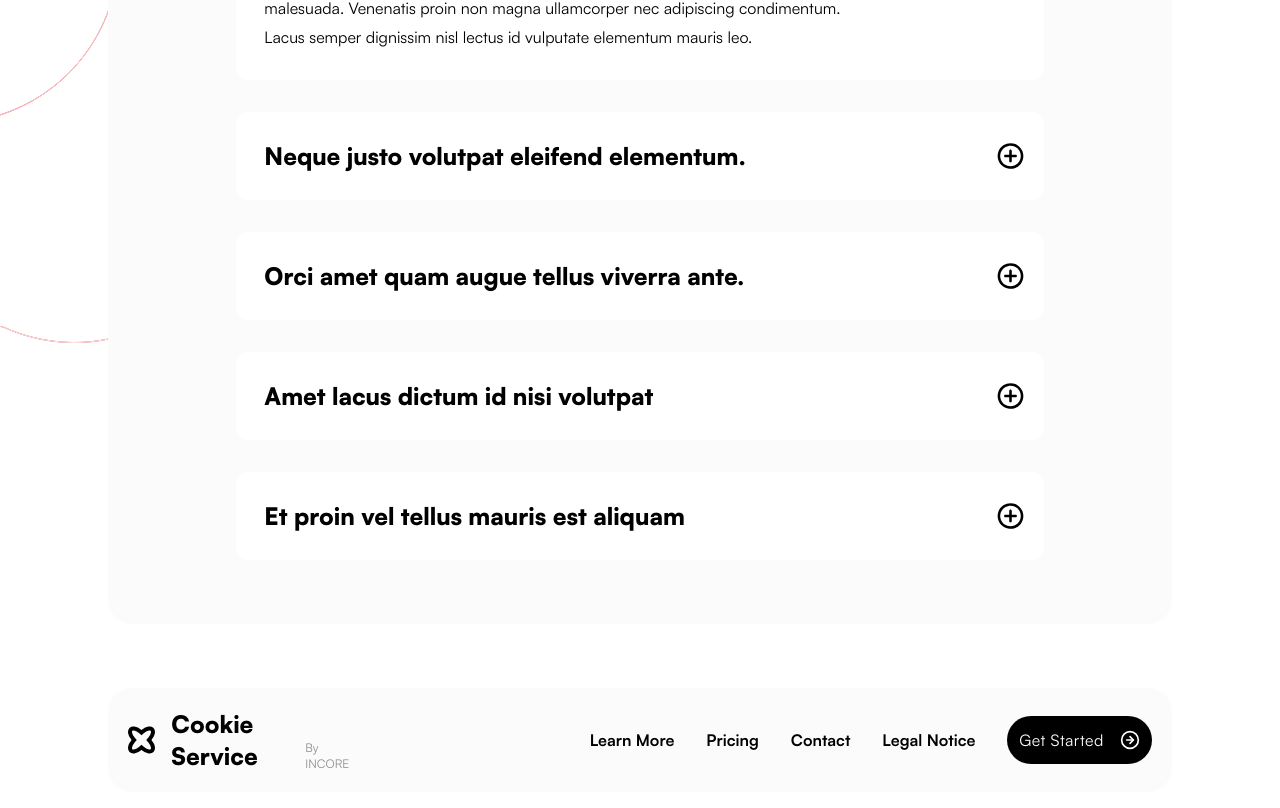
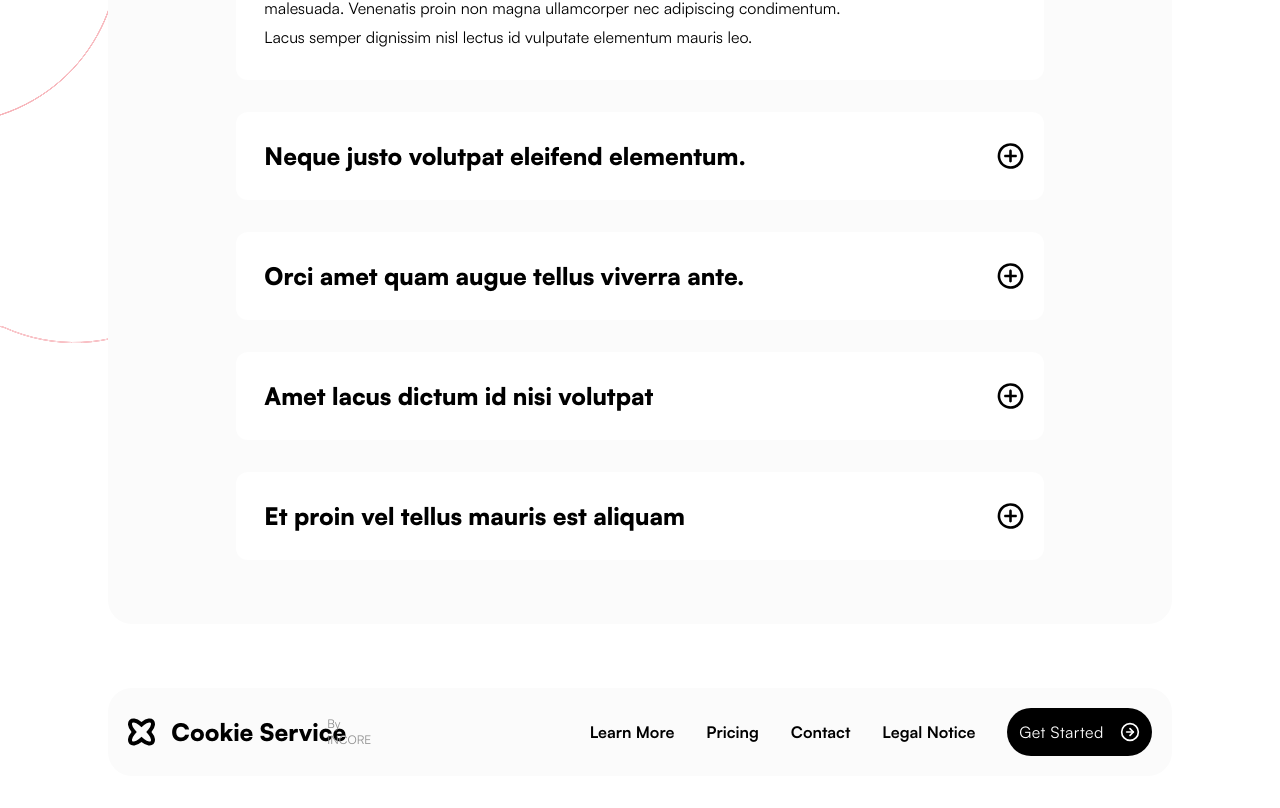
Before and after one commit to al1yew/cookies_app_submission, a Next.js app: page / in a window 1280 px wide. Shown: the part 4146-4954 px from the top of the page. Built offline with nearby package versions, Linux system fonts and the light colour scheme.

Commit message:
Mar 5, 2024, 12:06 AM

```diff
--- a/components/shared/Footer.tsx
+++ b/components/shared/Footer.tsx
@@ -8,10 +8,10 @@ const Footer = () => {
     <footer className="w-full relative mt-16 mb-12">
       <Container>
         <div
-          className="bg-[#FBFBFB] rounded-3xl p-5 xl:w-11/12 lg:max-w-[1100px] w-full mx-auto flex flex-col lg:flex-row
+          className="bg-[#FBFBFB] rounded-3xl p-5 xl:w-11/12 lg:w-full lg:max-w-[1100px] w-full mx-auto flex flex-col lg:flex-row
         justify-between items-center"
         >
-          <Link href="/" className="flex items-end justify-end ">
+          <Link href="/" className="flex items-end justify-start w-fit">
             <div className="flex items-center justify-start [&>*:first-child]:hover:rotate-180">
               <Image
                 src="/images/logo.svg"
@@ -20,13 +20,14 @@ const Footer = () => {
                 height={27}
                 className="transition-transform hover:rotate-180"
               />
-              <span className="ml-4 font-black text-2xl">Cookie Service</span>
+              <span className="ml-4 font-black text-2xl whitespace-nowrap">
+                Cookie Service
+              </span>
             </div>
             <span className="text-[#919191] font-normal text-xs ml-2">
               By INCORE
             </span>
           </Link>
-          {/* consider merging footer and header, they look same */}
           <ul className="flex flex-col lg:flex-row lg:justify-end justify-center items-center w-full">
             {FOOTERLINKS.map((link, i) => {
               if (link.isRound) {
```
